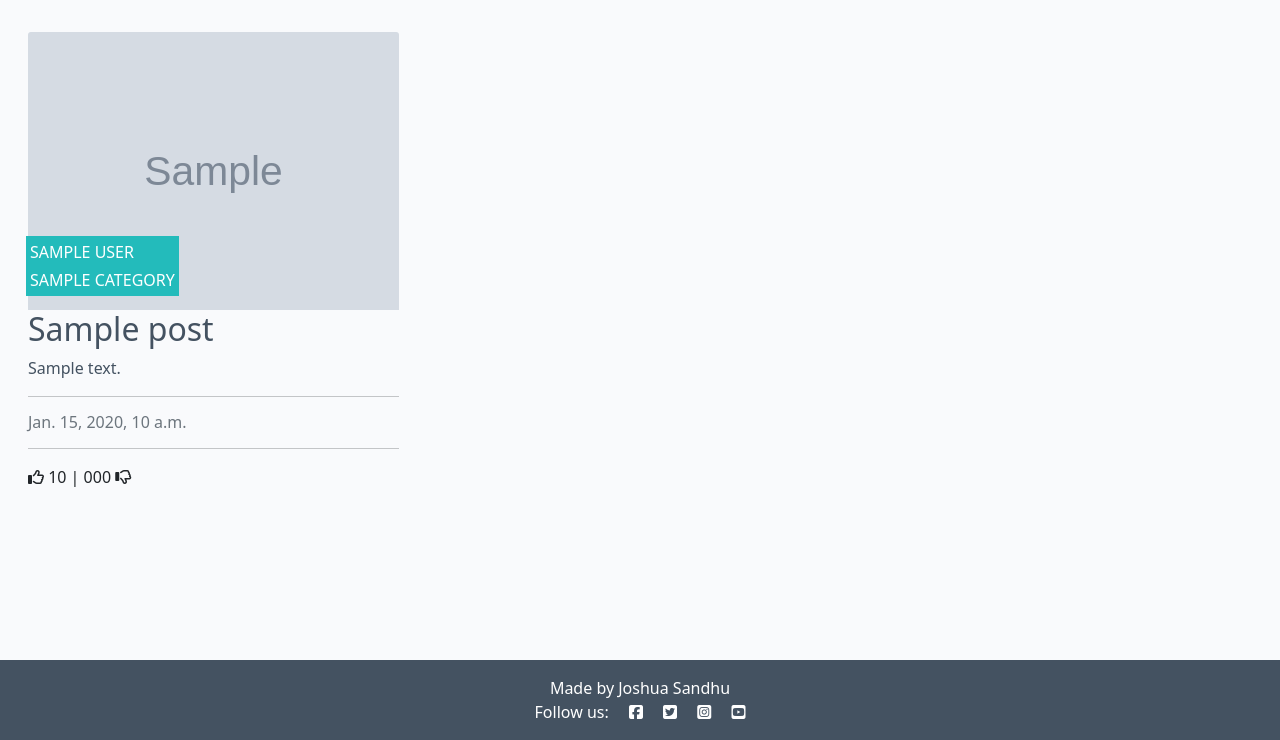
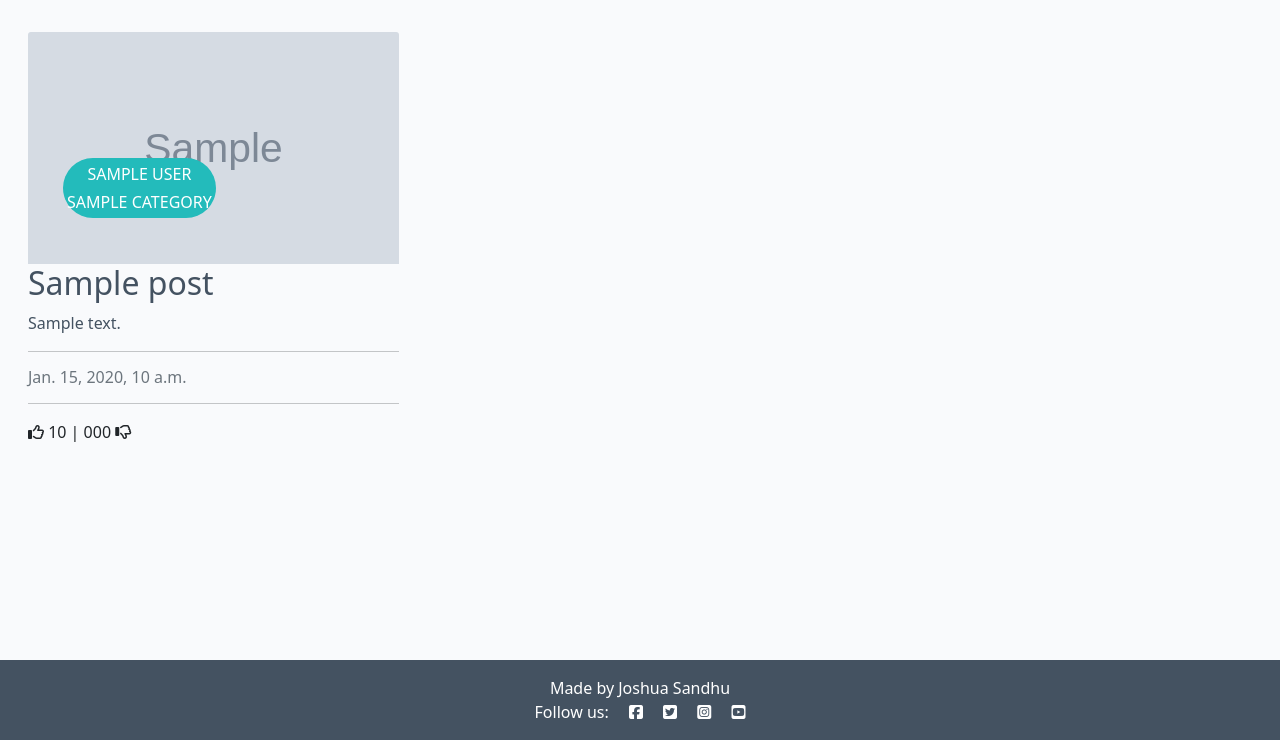
Before and after one commit to JoshSandhu/social_hub, a Django app: template templates/index.html in a window 1280 px wide. Shown: the part 60-800 px from the top of the page. Run offline with Django 3.2, Linux system fonts and the light colour scheme; the template is opened without the code that fills it: most values are stand-ins (such as "Sample title", 1, 10 or a date in 2020); grey boxes marked "Sample" are stand-in pictures; some libraries are stand-ins or nearby versions.

Commit message:
Completed tests on creating post and admin working. Added basic css from templlate and adjusted to keep all content equal

```diff
--- a/static/css/style.css
+++ b/static/css/style.css
@@ -7,10 +7,6 @@ body {
     font-size: 1.4rem;
     font-weight: 700;
     color: #4A4A4F;
-}
-
-.thin {
-    font-weight: 300;
 }
 
 .light-bg {
@@ -27,6 +23,8 @@ body {
 
 .card {
     border: none;
+    height: auto;
+    max-height: 1000px;
     background-color: transparent;
 }
 
@@ -36,9 +34,11 @@ body {
 
 .image-flash {
     position: absolute;
-    bottom: 5%;
+    bottom: 20%;
     min-width: 30%;
-    left: -2px;
+    left: 35px;
+    border-radius: 30px;
+    text-align: center;
     background-color: #23BBBB;
 }
 
@@ -53,7 +53,6 @@ body {
     overflow: hidden;
     position: relative;
     display: inline-block;
-    height: 33vh;
     width: 100%;
 }
 
@@ -66,6 +65,7 @@ body {
 .masthead-image {
     position: relative;
     overflow: hidden;
+    max-width: 40vh;
 }
 
 .masthead-image:after {
--- a/templates/index.html
+++ b/templates/index.html
@@ -10,14 +10,14 @@
             <div class="row">
                 {% for post in post_list %}
                 <div class="col-md-4">
-                    <div class="card mb-4">
-                        <div class="card-body">
-                            <div class="image-container">
+                    <div class="card h-50 mb-4">
+                        <div class="card-body h-100">
+                            <div class="image-container h-100">
                                 {% if "placeholder" in post.featured_image.url %}
-                                <img class="card-img-top"
+                                <img class="card-img-top h-100"
                                     src="https://res.cloudinary.com/dr2fjw6jw/image/upload/v1654975847/group_friends_iwpleo.jpg">
                                 {% else %}
-                                <img class="card-img-top" src=" {{ post.featured_image.url }}">
+                                <img class="card-img-top h-100" src=" {{ post.featured_image.url }}">
                                 {% endif %}
                                 <div class="image-flash">
                                     <p class="author">{{ post.author }}</p>
```
